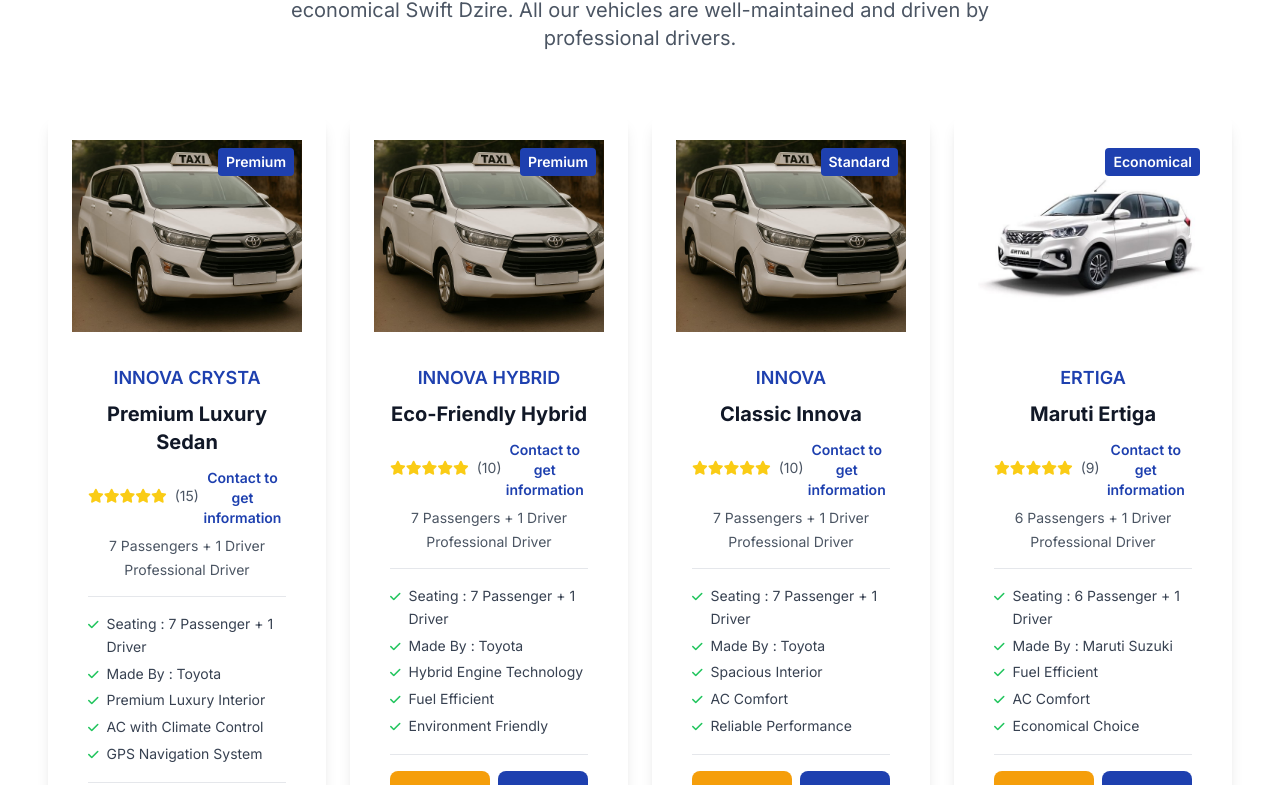
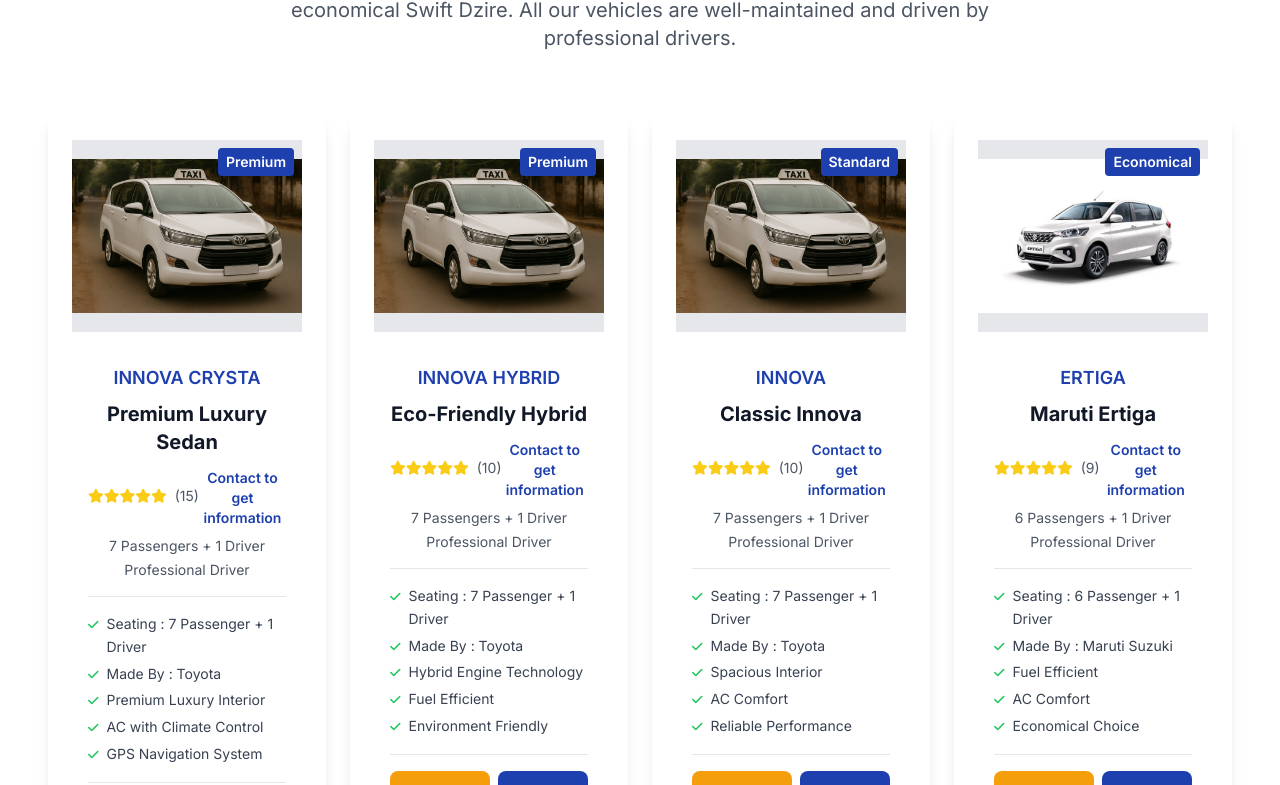
Before and after one commit to heypranjal/jandartravels, a React (Create React App) app: page / in a window 1280 px wide. Shown: the part 952-1737 px from the top of the page. Built offline with nearby package versions, Linux system fonts and the light colour scheme.

Commit message:
mailer setup

```diff
--- a/src/components/Destinations.tsx
+++ b/src/components/Destinations.tsx
@@ -6,7 +6,7 @@
 import jaipurImg from '../assets/places/jaipur/vg-bingi-Z9s5Tt0MHKg-unsplash.jpg';
 import nainitalImg from '../assets/places/nanital/priyadarshi-kinth-V56BhBV_SCE-unsplash.jpg';
 import haridwarRishikeshImg from '../assets/places/haridwar rishikesh/shreyashka-maharjan-tPXP7U4IA40-unsplash.jpg';
-import himachalImg from '../assets/places/himachal/anuj-rawat-TQLqUmQQF2o-unsplash.jpg';
+import himachalImg from '../assets/places/himanchal/yash-kumar-roy-Lt3q3KcAqj0-unsplash.jpg';
 import amritsarImg from '../assets/places/amritsar/ravi-n-jha-aU9yXmIwfkw-unsplash.jpg';
 import chandigarhImg from '../assets/places/chandigarh/arpan-goyal-TiHXNVTFYAU-unsplash.jpg';
 
--- a/src/components/TempoTravellers.tsx
+++ b/src/components/TempoTravellers.tsx
@@ -200,11 +200,11 @@
                 }}
               ></span>
               <div className="relative z-10">
-                <div className="relative h-40 sm:h-48 bg-gray-200 mb-3 sm:mb-4">
+                <div className="relative h-40 sm:h-48 bg-gray-200 mb-3 sm:mb-4 flex items-center justify-center">
                   <img
                     src={taxi.image}
                     alt={taxi.name}
-                    className="w-full h-full object-cover"
+                    className="w-full h-full object-contain object-center"
                   />
                   <div className="absolute top-2 right-2 bg-primary text-white px-2 py-1 rounded text-xs sm:text-sm font-semibold">
                     {taxi.price}
--- a/src/pages/ContactUs.tsx
+++ b/src/pages/ContactUs.tsx
@@ -28,7 +28,7 @@
     setSubmitStatus({ type: null, message: '' });
 
     try {
-      const response = await fetch('http://localhost:5000/api/contact', {
+      const response = await fetch('http://localhost:5050/api/contact', {
         method: 'POST',
         headers: {
           'Content-Type': 'application/json',
```
Also changed, not shown: 2 other files (tests, documents, lock files or other folders).
